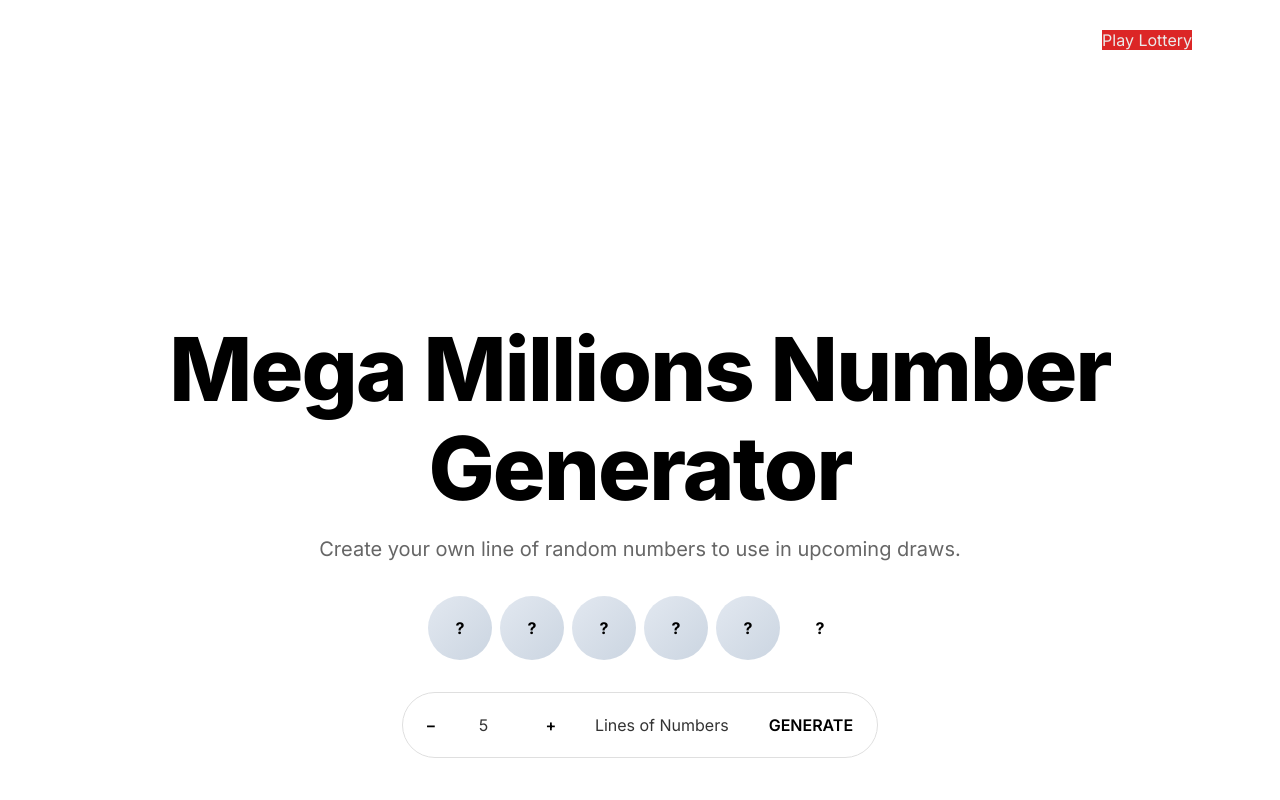
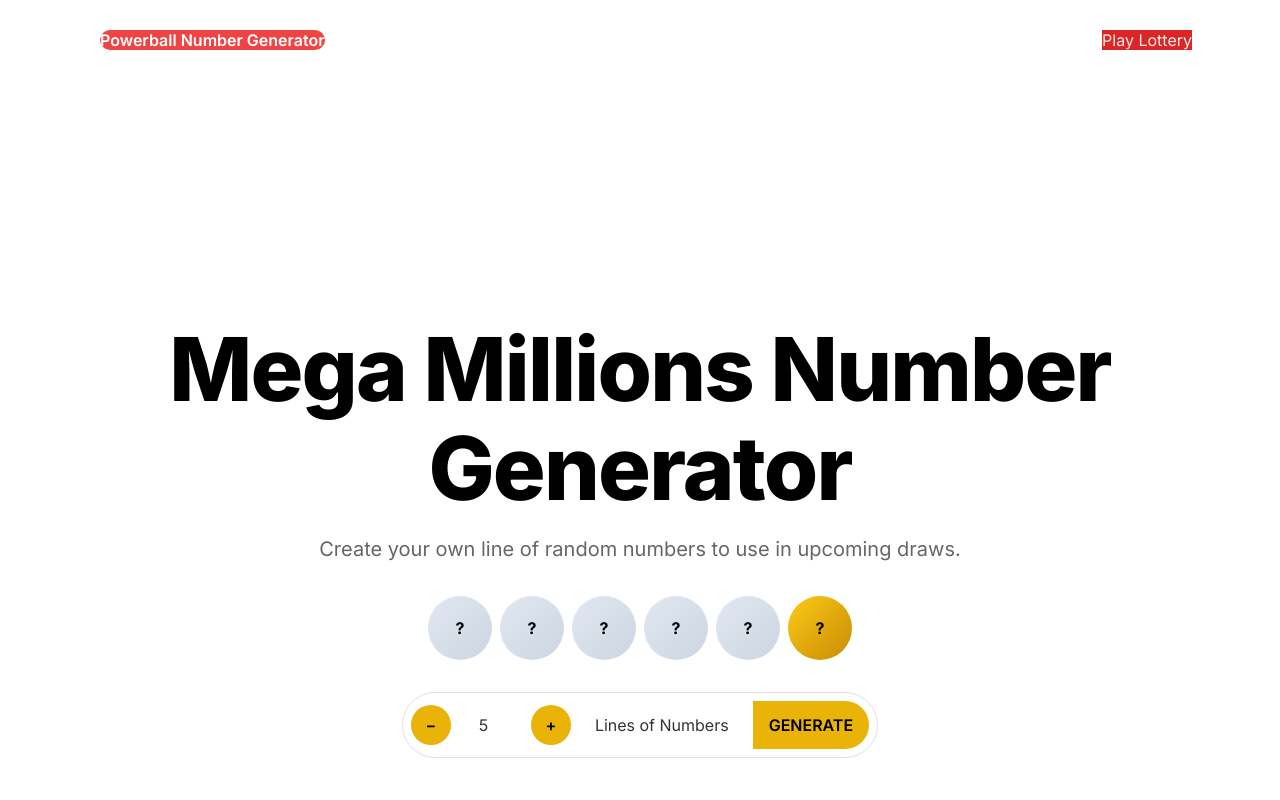
Before and after one commit to TotiCuervo/lotto-generator-frontend, a Next.js app: page / in a window 1280 px wide. Shown: the top 800 px of the page. Built offline with nearby package versions, Linux system fonts and the light colour scheme.

Commit message:
configuring tailwind

```diff
--- a/tailwind.config.js
+++ b/tailwind.config.js
@@ -129,4 +129,9 @@
         },
     },
     plugins: [require('@tailwindcss/forms')],
+    safelist: [
+        {
+            pattern: /(bg|from|to)-(red|yellow)-(400|500|600)/,
+        },
+    ],
 }
```
